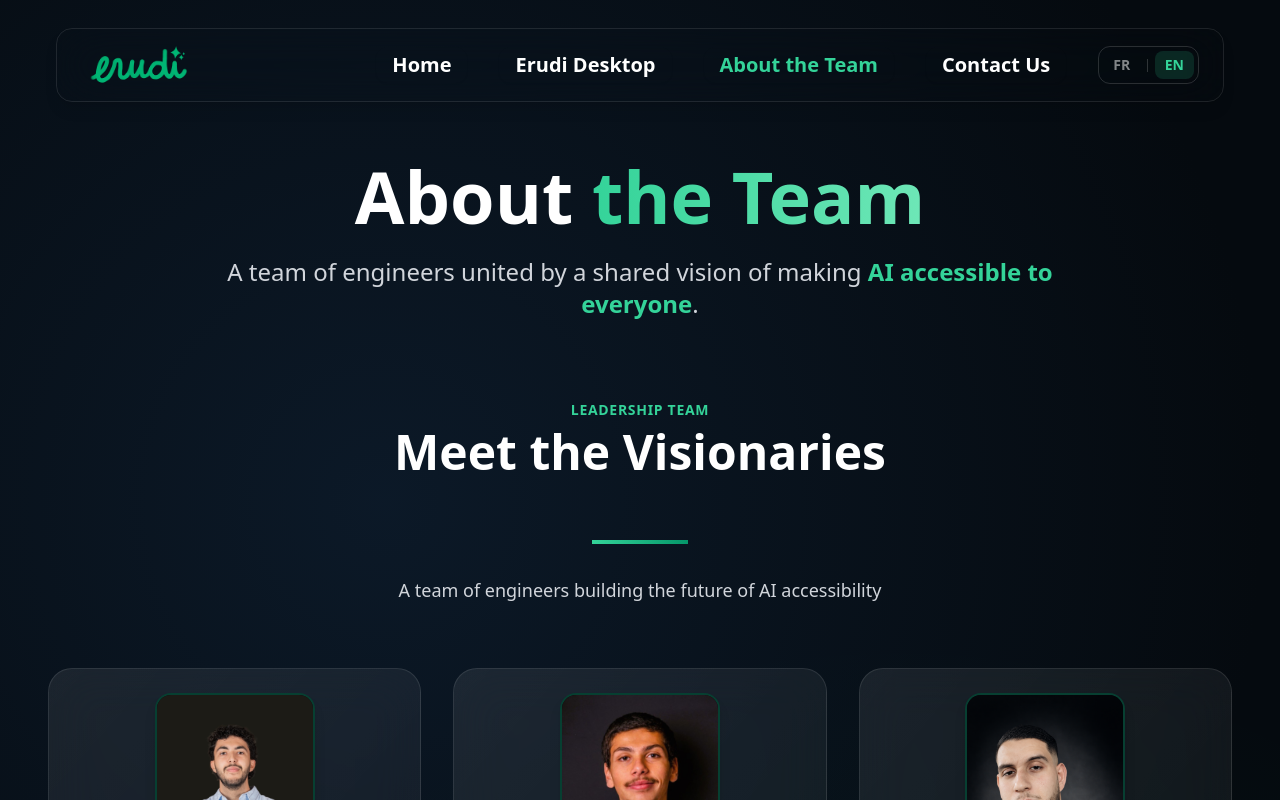
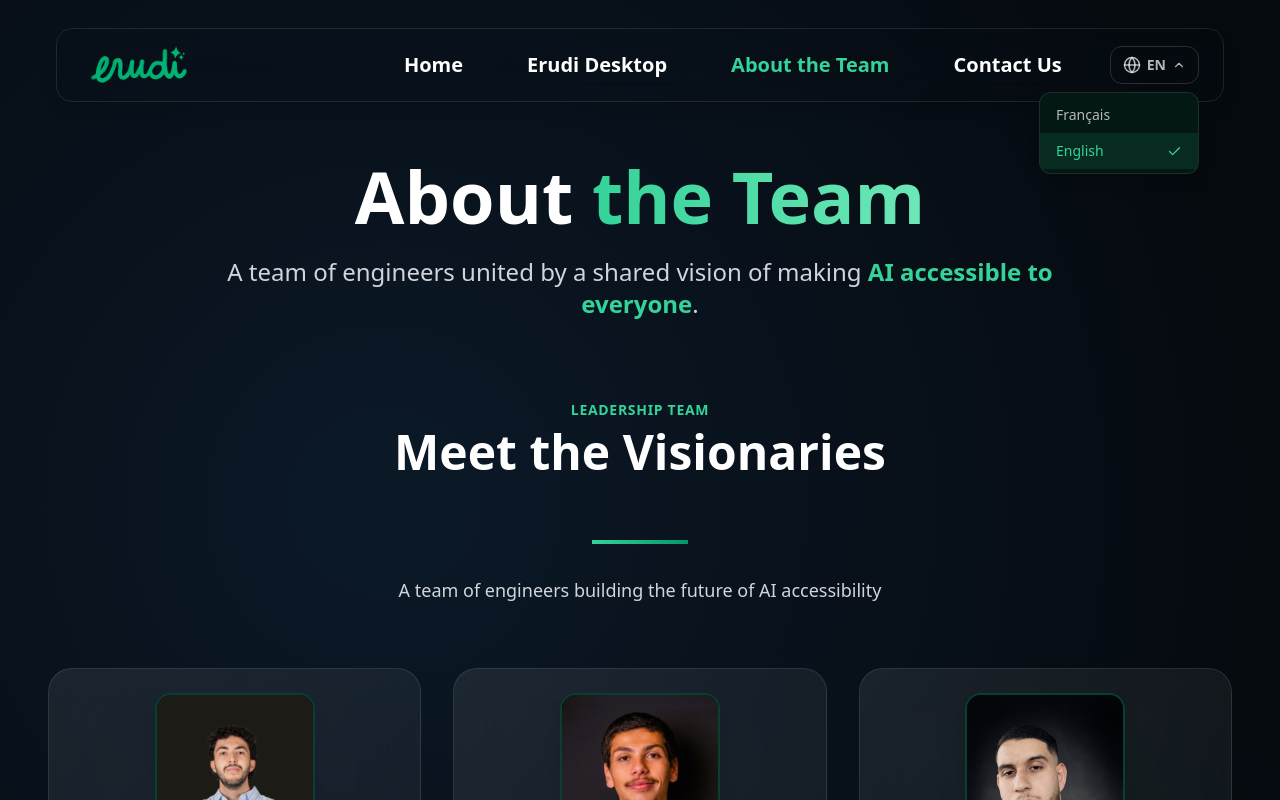
Before and after one commit to djaxchi/Erudi-WebPage, a React (Vite) app: page /team in a window 1280 px wide. Both pictures are taken after a click on the button "EN". Shown: the top 800 px of the page. Built offline with nearby package versions, Linux system fonts and the light colour scheme.

Commit message:
feat(navbar): replace FR|EN toggle with globe language dropdown
Desktop language switch is now a Globe icon showing the active language;
clicking opens a dropdown to pick Français / English (check marks the
active one). Closes on outside click or Escape. Mobile menu options
unchanged.

```diff
--- a/src/components/Navbar.tsx
+++ b/src/components/Navbar.tsx
@@ -1,5 +1,5 @@
-import React, { useState, useEffect, memo } from 'react';
-import { Menu, X } from 'lucide-react';
+import React, { useState, useEffect, useRef, memo } from 'react';
+import { Menu, X, Globe, ChevronDown, Check } from 'lucide-react';
 import { Link } from 'react-router-dom';
 import { preloadImages } from '../utils/imageOptimization';
 import { getAssetPath } from '../utils/assetPath';
@@ -52,8 +52,15 @@ const getNavItems = (t: (key: string) => string): NavItem[] => {
 
 const Navbar: React.FC<NavbarProps> = ({ activePage = '/' }) => {
   const [isOpen, setIsOpen] = useState(false);
+  const [langOpen, setLangOpen] = useState(false);
+  const langRef = useRef<HTMLDivElement | null>(null);
   const { lang, setLang, t } = useLanguage();
   const navItems = getNavItems(t);
+
+  const LANGUAGES: { code: 'fr' | 'en'; label: string }[] = [
+    { code: 'fr', label: 'Français' },
+    { code: 'en', label: 'English' },
+  ];
 
   // Preload logo for instant loading
   useEffect(() => {
@@ -105,6 +112,25 @@ const Navbar: React.FC<NavbarProps> = ({ activePage = '/' }) => {
     };
   }, [isOpen]);
 
+  // Close the language dropdown on outside click or Escape
+  useEffect(() => {
+    if (!langOpen) return;
+    const onDown = (event: MouseEvent) => {
+      if (langRef.current && !langRef.current.contains(event.target as Node)) {
+        setLangOpen(false);
+      }
+    };
+    const onKey = (event: KeyboardEvent) => {
+      if (event.key === 'Escape') setLangOpen(false);
+    };
+    document.addEventListener('mousedown', onDown);
+    document.addEventListener('keydown', onKey);
+    return () => {
+      document.removeEventListener('mousedown', onDown);
+      document.removeEventListener('keydown', onKey);
+    };
+  }, [langOpen]);
+
   return (
     <nav className="fixed top-7 left-4 right-4 mx-10 rounded-2xl bg-[#041915]/800 backdrop-blur-xl border border-white/10 shadow-lg z-50">
       <div className="relative z-10 px-6 py-3 flex items-center justify-between h-[4.5rem]">
@@ -139,29 +165,41 @@ const Navbar: React.FC<NavbarProps> = ({ activePage = '/' }) => {
             );
           })}
 
-          {/* Language toggle — desktop */}
-          <div className="flex items-center gap-1 border border-white/15 rounded-xl px-1 py-1">
+          {/* Language selector — desktop */}
+          <div className="relative" ref={langRef}>
             <button
-              onClick={() => setLang('fr')}
-              className={`text-sm font-semibold px-2.5 py-1 rounded-lg transition-all duration-200 ${
-                lang === 'fr'
-                  ? 'text-emerald-400 bg-emerald-400/15'
-                  : 'text-white/50 hover:text-white/80'
-              }`}
+              onClick={() => setLangOpen((o) => !o)}
+              aria-label="Select language"
+              aria-haspopup="true"
+              aria-expanded={langOpen}
+              className="flex items-center gap-1.5 text-white/70 hover:text-white border border-white/15 hover:border-white/25 rounded-xl px-3 py-2 transition-all duration-200"
             >
-              FR
+              <Globe size={18} />
+              <span className="text-sm font-semibold uppercase">{lang}</span>
+              <ChevronDown
+                size={14}
+                className={`transition-transform duration-200 ${langOpen ? 'rotate-180' : ''}`}
+              />
             </button>
-            <span className="text-white/20 text-xs">|</span>
-            <button
-              onClick={() => setLang('en')}
-              className={`text-sm font-semibold px-2.5 py-1 rounded-lg transition-all duration-200 ${
-                lang === 'en'
-                  ? 'text-emerald-400 bg-emerald-400/15'
-                  : 'text-white/50 hover:text-white/80'
-              }`}
-            >
-              EN
-            </button>
+
+            {langOpen && (
+              <div className="absolute right-0 mt-2 w-40 rounded-xl bg-[#041915]/95 backdrop-blur-xl border border-white/10 shadow-lg overflow-hidden py-1">
+                {LANGUAGES.map(({ code, label }) => (
+                  <button
+                    key={code}
+                    onClick={() => { setLang(code); setLangOpen(false); }}
+                    className={`flex items-center justify-between w-full text-left text-sm px-4 py-2 transition-colors duration-150 ${
+                      lang === code
+                        ? 'text-emerald-400 bg-emerald-400/10'
+                        : 'text-white/70 hover:text-white hover:bg-white/5'
+                    }`}
+                  >
+                    <span>{label}</span>
+                    {lang === code && <Check size={15} />}
+                  </button>
+                ))}
+              </div>
+            )}
           </div>
         </div>
 
```
